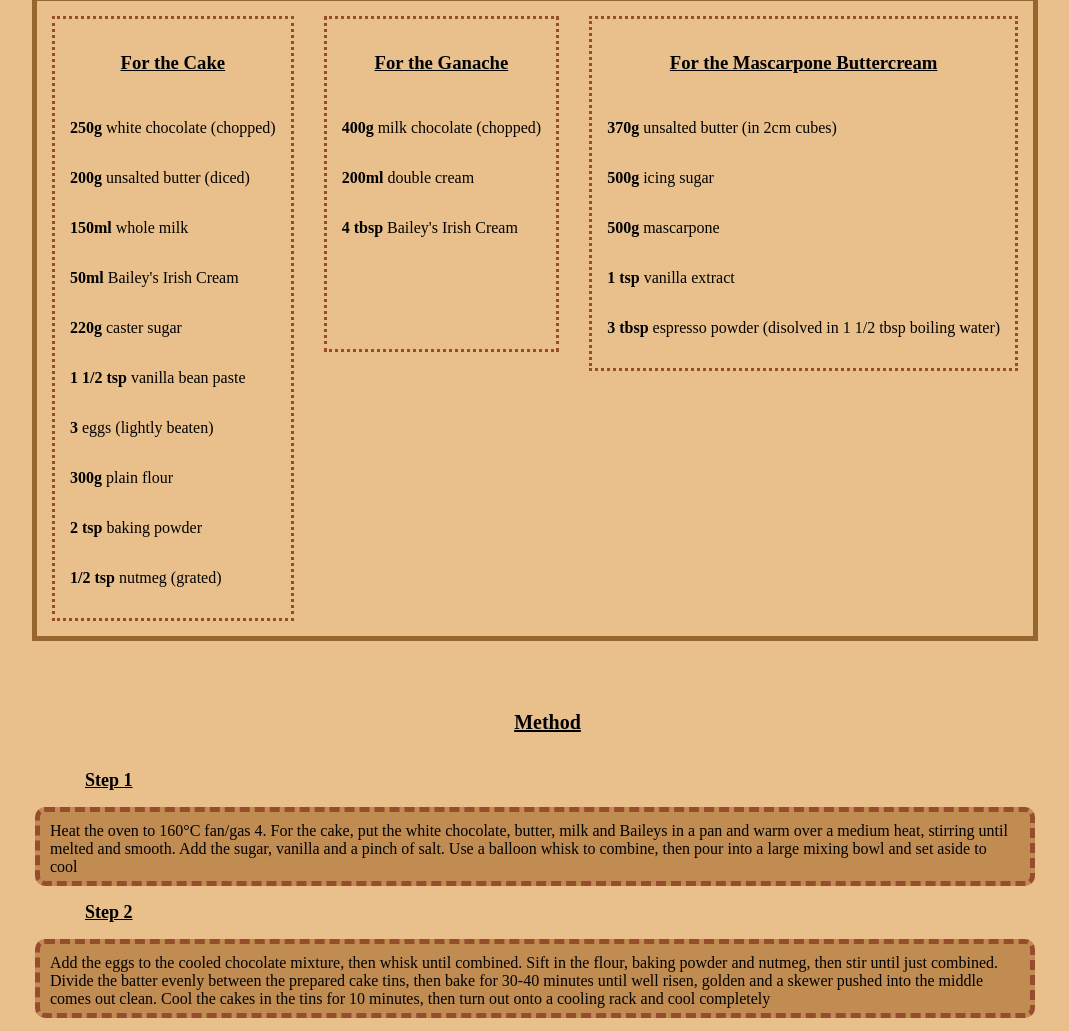
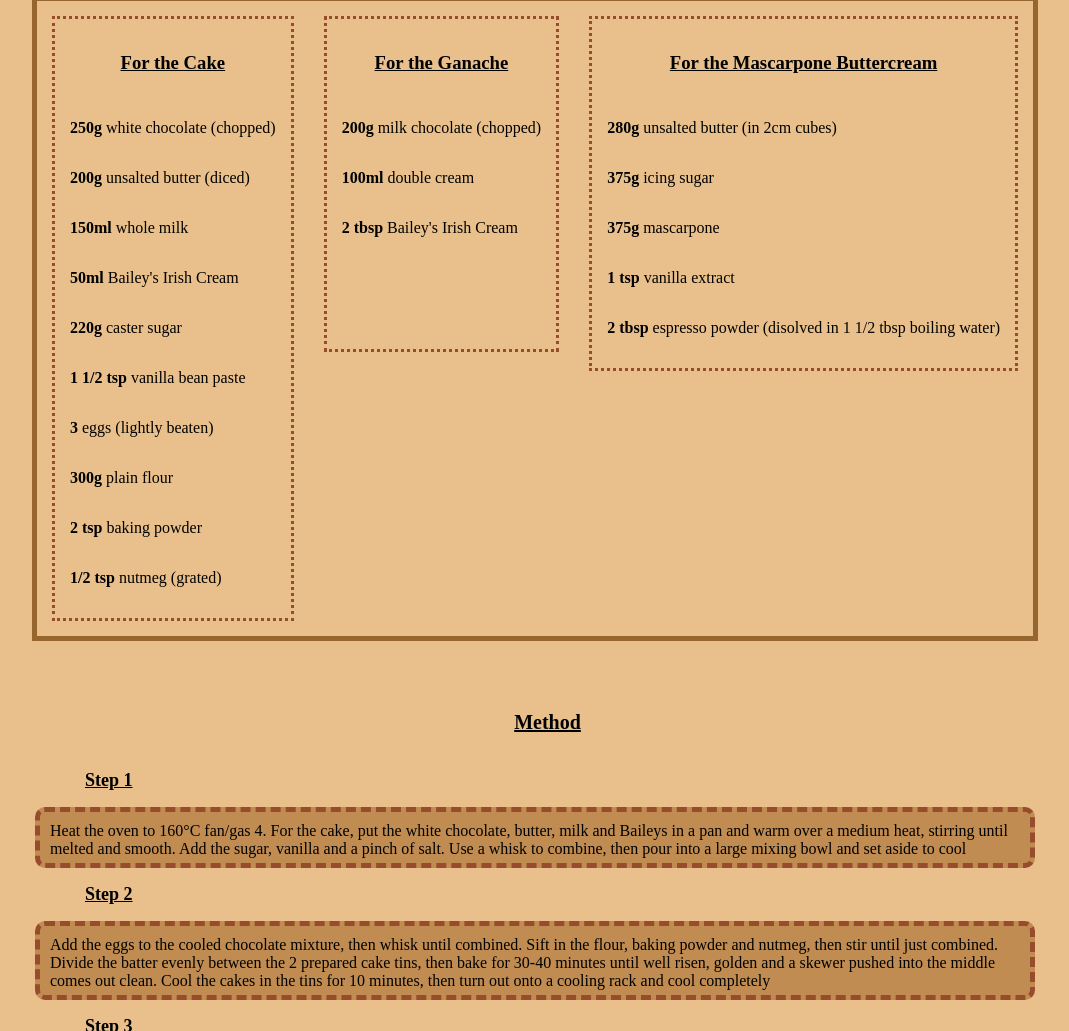
Before and after one commit to BlurryQ/recipes, a plain HTML site: page recipes/chocolate-baileys-cake.html in a window 1280 px wide. Shown: the part 620-1651 px from the top of the page, without its empty margins (105-1174 px from the left). Drawn offline with Linux system fonts and the light colour scheme; a web font is replaced by a local one.

Commit message:
Updated steps for improved result

```diff
--- a/recipes/chocolate-baileys-cake.html
+++ b/recipes/chocolate-baileys-cake.html
@@ -36,16 +36,16 @@
                         <p><strong>1/2 tsp</strong> nutmeg (grated)</p>
                 </div>
                 <div class="ingredients-header"><h3>For the Ganache</h3>
-                        <p><strong>400g</strong> milk chocolate (chopped)</p>
-                        <p><strong>200ml</strong> double cream</p>
-                        <p><strong>4 tbsp</strong> Bailey's Irish Cream</p>
+                        <p><strong>200g</strong> milk chocolate (chopped)</p>
+                        <p><strong>100ml</strong> double cream</p>
+                        <p><strong>2 tbsp</strong> Bailey's Irish Cream</p>
                 </div>
                 <div class="ingredients-header"><h3>For the Mascarpone Buttercream</h3>
-                        <p><strong>370g</strong> unsalted butter (in 2cm cubes)</p>
-                        <p><strong>500g</strong> icing sugar</p>
-                        <p><strong>500g</strong> mascarpone</p>
+                        <p><strong>280g</strong> unsalted butter (in 2cm cubes)</p>
+                        <p><strong>375g</strong> icing sugar</p>
+                        <p><strong>375g</strong> mascarpone</p>
                         <p><strong>1 tsp</strong> vanilla extract</p>
-                        <p><strong>3 tbsp</strong> espresso powder (disolved in 1 1/2 tbsp boiling water)</p>
+                        <p><strong>2 tbsp</strong> espresso powder (disolved in 1 1/2 tbsp boiling water)</p>
                 </div>
             </div>
     <!--Method Section-->
@@ -55,17 +55,17 @@
                 </h2>
                 <div class="method-list">
                     <p><div class="method-header">Step 1</div></p>
-                        <div class="method-step">Heat the oven to 160°C fan/gas 4. For the cake, put the white chocolate, butter, milk and Baileys in a pan and warm over a medium heat, stirring until melted and smooth. Add the sugar, vanilla and a pinch of salt. Use a balloon whisk to combine, then pour into a large mixing bowl and set aside to cool</div>
+                        <div class="method-step">Heat the oven to 160°C fan/gas 4. For the cake, put the white chocolate, butter, milk and Baileys in a pan and warm over a medium heat, stirring until melted and smooth. Add the sugar, vanilla and a pinch of salt. Use a whisk to combine, then pour into a large mixing bowl and set aside to cool</div>
                     <p><div class="method-header">Step 2</div></p>
-                        <div class="method-step">Add the eggs to the cooled chocolate mixture, then whisk until combined. Sift in the flour, baking powder and nutmeg, then stir until just combined. Divide the batter evenly between the prepared cake tins, then bake for 30-40 minutes until well risen, golden and a skewer pushed into the middle comes out clean. Cool the cakes in the tins for 10 minutes, then turn out onto a cooling rack and cool completely</div>
+                        <div class="method-step">Add the eggs to the cooled chocolate mixture, then whisk until combined. Sift in the flour, baking powder and nutmeg, then stir until just combined. Divide the batter evenly between the 2 prepared cake tins, then bake for 30-40 minutes until well risen, golden and a skewer pushed into the middle comes out clean. Cool the cakes in the tins for 10 minutes, then turn out onto a cooling rack and cool completely</div>
                     <p><div class="method-header">Step 3</div></p>
                         <div class="method-step">Make the ganache. Put the chopped chocolate in a large bowl. Combine the cream and Baileys in a small pan and bring to a simmer over a medium heat. Pour the hot cream mix over the chocolate, leave for 5 minutes, then stir gently until smooth. Cover and set aside to cool</div>
                     <p><div class="method-header">Step 4</div></p>
                         <div class="method-step">When ready to assemble the cake, make the mascarpone buttercream. In a large bowl, beat the softened butter and icing sugar together until pale and fluffy. Add the mascarpone and vanilla, then mix on a low speed until just combined</div>
                     <p><div class="method-header">Step 5</div></p>
-                        <div class="method-step">To assemble, slice the cakes horizontally with a bread knife so you have 4 equal rounds. Secure one round on a cake board or serving plate with a little buttercream. Top with a third of the ganache, then repeat with the remaining cake rounds and ganache. Spread the cake top and sides with a thin layer of plain buttercream. Use a cake scraper or spatula to smooth, then chill the cake for 20 minutes to firm up (this is the crumb coat)</div>
+                        <div class="method-step">To assemble secure one round on a cake board or serving plate with a little buttercream. Top with the ganache, then place the second round on top. Spread the cake top and sides with a thin layer of plain buttercream. Use a cake scraper or spatula to smooth, then chill the cake for 20 minutes to firm up (this is the crumb coat)</div>
                     <p><div class="method-header">Step 6</div></p>
-                        <div class="method-step">Divide the remaining buttercream into 3-4 small bowls. Leave one portion plain, then add some of the espresso liquid to the other portions so you have varying shades of coffee colour from light to dark brown. Starting with the darkest portion of buttercream, cover the cake from the bottom up, finishing with the plain buttercream at the top. Smooth with a cake scraper to create an ombre effect where one colour blends into the next. If you like, decorate the sides with some gold leaf, and top with Lindor balls and edible gold balls</div>
+                        <div class="method-step">Divide the remaining buttercream into 3 small bowls. Leave one portion plain, then add 1/3 of the espresso liquid to one portion and 2/3 to the other portion. You should end up with 2 shades of coffee colour (light brown and  dark brown). Starting with the darkest portion of buttercream, cover the cake from the bottom up, finishing with the plain buttercream at the top. Smooth with a cake scraper to create an ombre effect where one colour blends into the next.</div>
                 </div>
             </div>
         </body>
```
